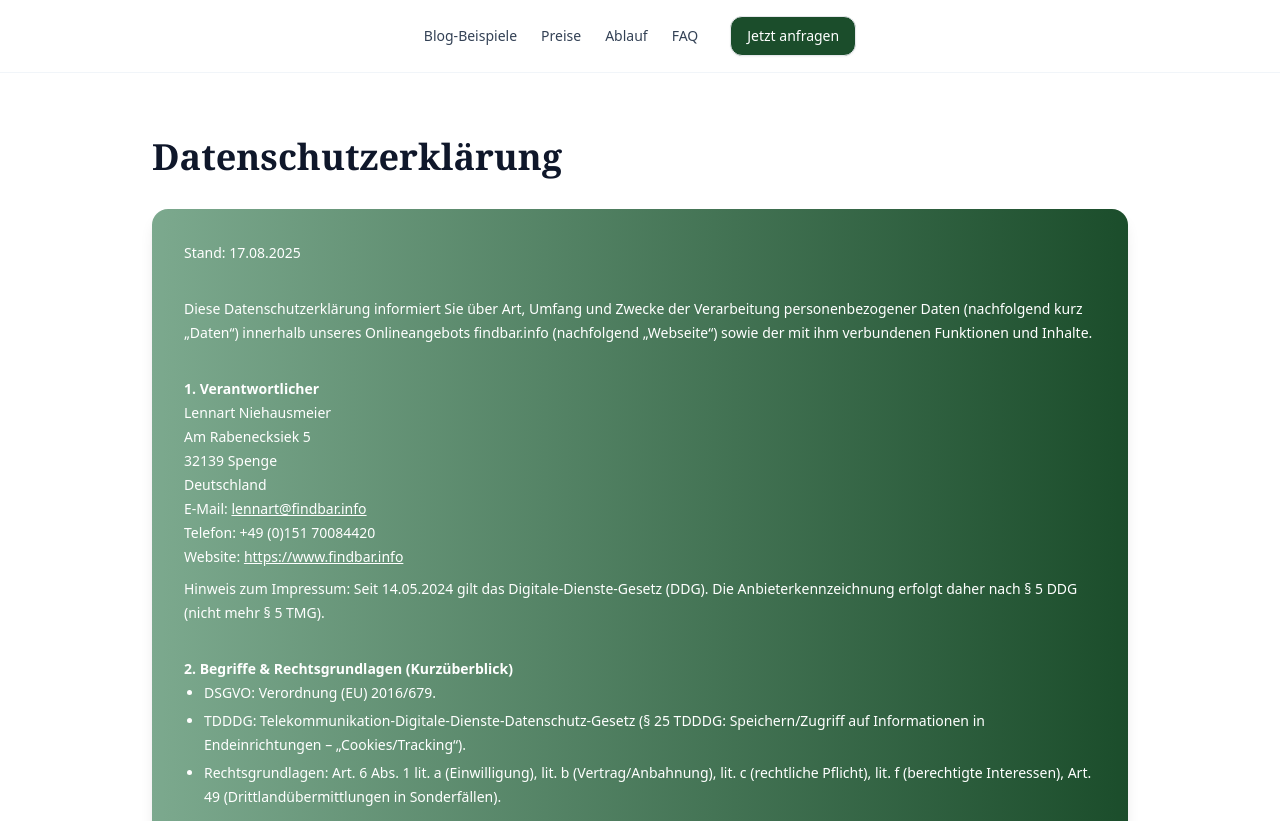
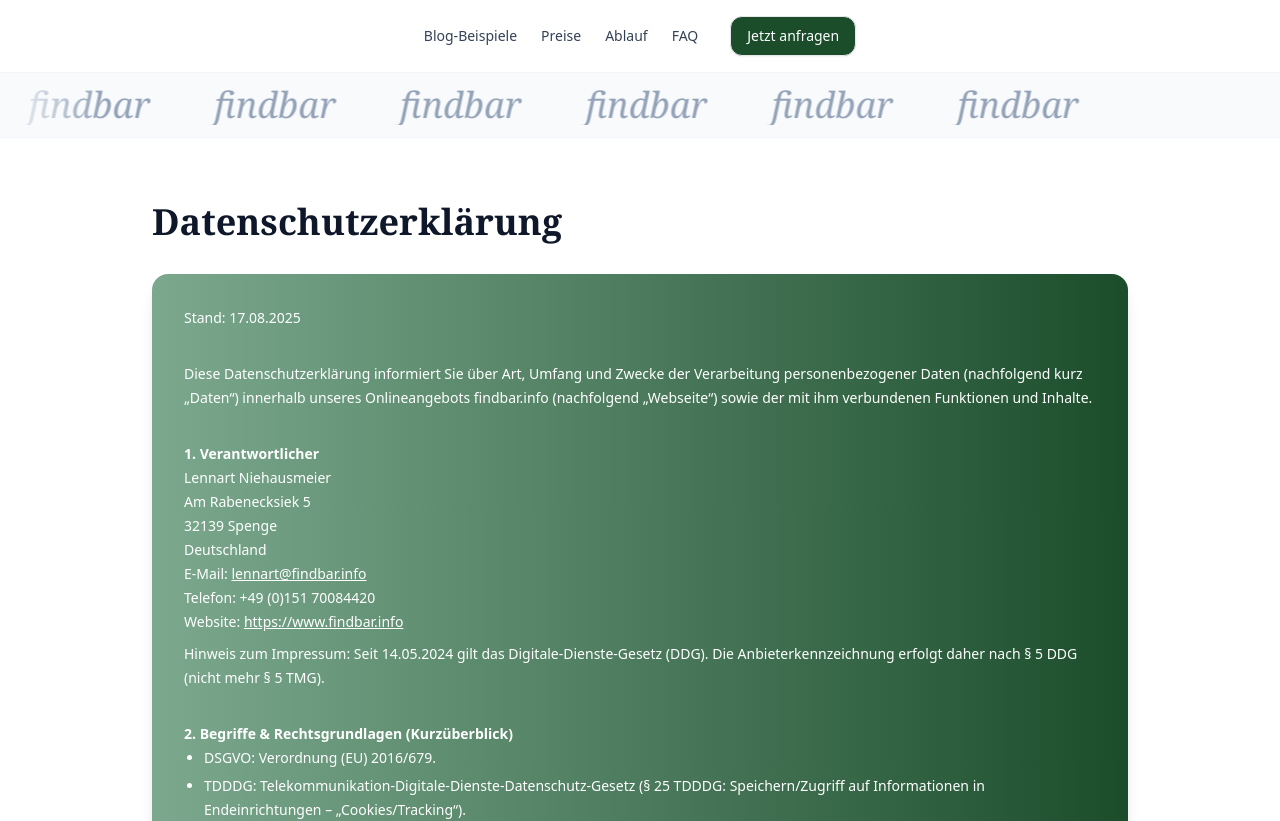
Before and after one commit to lennartnm/findbar_website, a Next.js app: page /datenschutz in a window 1280 px wide. Shown: the top 821 px of the page. Built offline with nearby package versions, Linux system fonts and the light colour scheme.

Commit message:
Update page.tsx

```diff
--- a/src/app/datenschutz/page.tsx
+++ b/src/app/datenschutz/page.tsx
@@ -77,6 +77,7 @@ export default function DatenschutzPage() {
   return (
     <div className="bg-white text-slate-900">
       <Header />
+       <FirmNameMarquee />
       <main className="w-full max-w-5xl mx-auto px-6 py-16">
         <h1 className={`text-3xl md:text-4xl ${serifClass} font-semibold mb-8`}>
           Datenschutzerklärung
```
